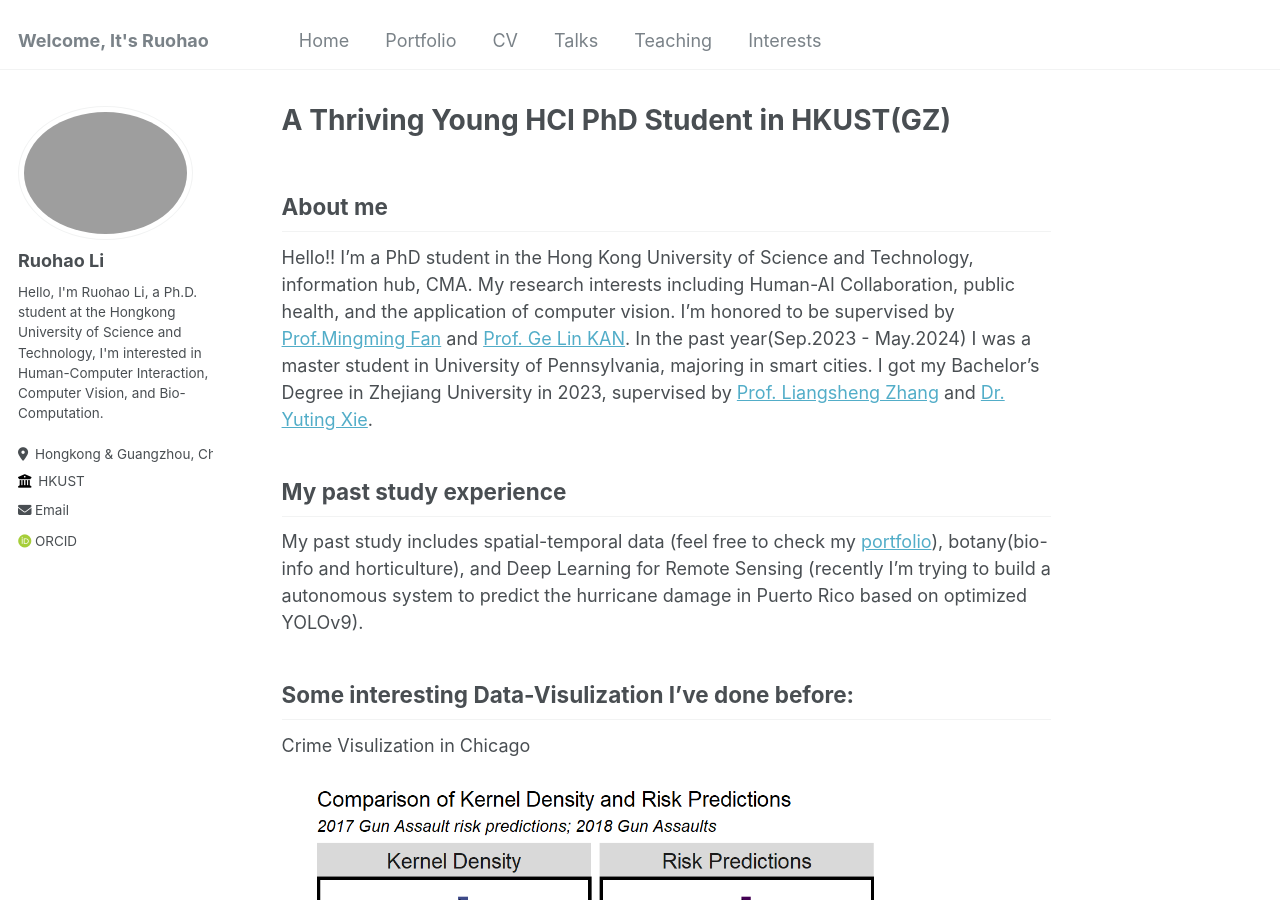
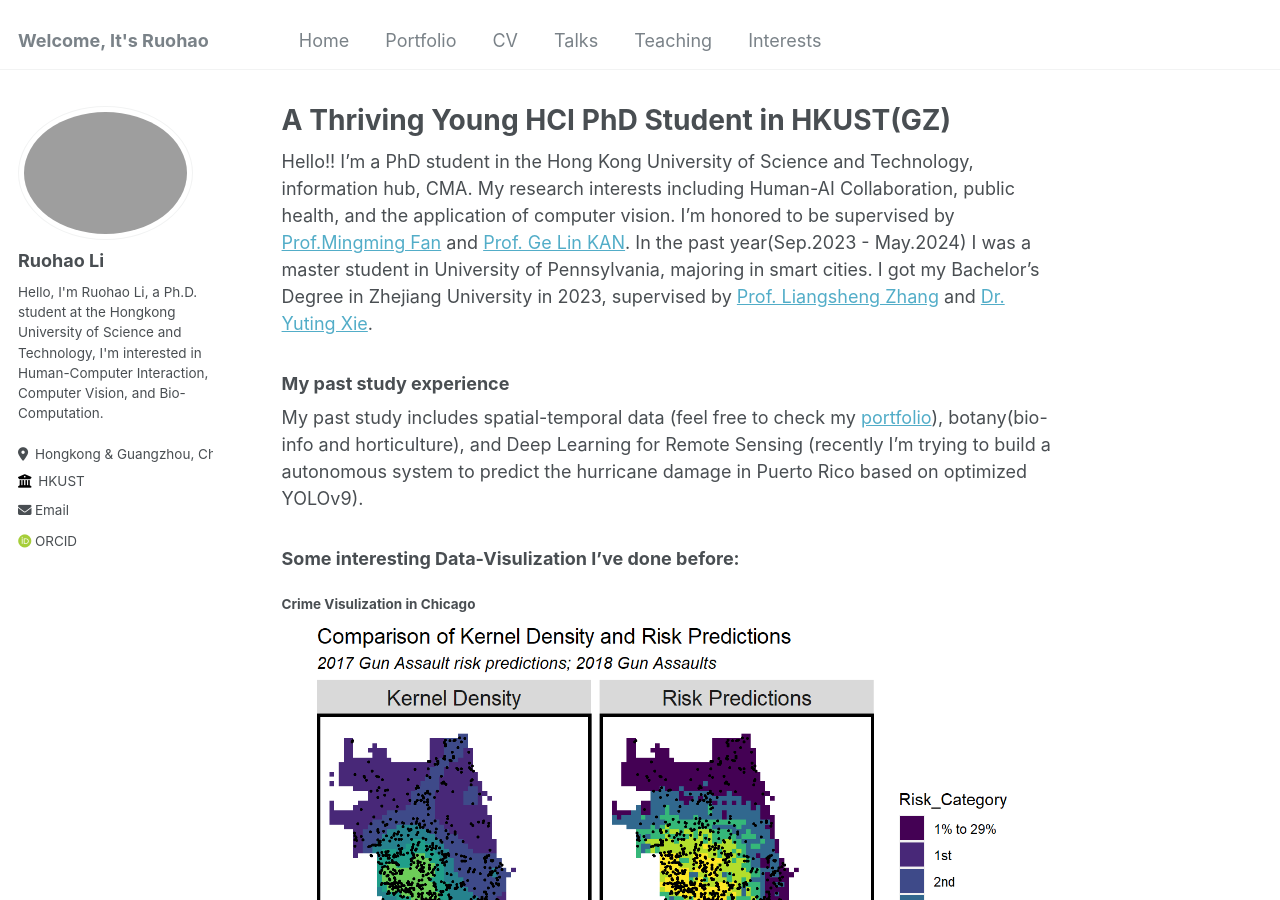
Before and after one commit to ruohaoli/ruohaoli.github.io, a Jekyll site: the page built from _pages/about.md, in a window 1280 px wide and 900 px high. Built offline with Jekyll 4.4.1, drawn with Linux system fonts in a browser that asks for light colours; some web fonts are replaced.

Commit message:
Update about.md

```diff
--- a/_pages/about.md
+++ b/_pages/about.md
@@ -6,26 +6,25 @@ redirect_from:
   - /about/
   - /about.html
 ---
-## About me
 
 Hello!! I'm a PhD student in the Hong Kong University of Science and Technology, information hub, CMA. My research interests including Human-AI Collaboration, public health, and the application of computer vision. I'm honored to be supervised by [Prof.Mingming Fan](https://www.mingmingfan.com/) and [Prof. Ge Lin KAN](https://facultyprofiles.hkust-gz.edu.cn/faculty-personal-page/KAN-GeLin/gelin). In the past year(Sep.2023 - May.2024) I was a master student in University of Pennsylvania, majoring in smart cities. I got my Bachelor's Degree in Zhejiang University in 2023, supervised by [Prof. Liangsheng Zhang](https://person.zju.edu.cn/0020046) and [Dr. Yuting Xie](https://person.zju.edu.cn/xieyuting).
 
 
-## My past study experience
+### My past study experience
 
 My past study includes spatial-temporal data (feel free to check my [portfolio](https://ruohaoli.github.io/portfolio/)), botany(bio-info and horticulture), and Deep Learning for Remote Sensing (recently I'm trying to build a autonomous system to predict the hurricane damage in Puerto Rico based on optimized YOLOv9).
 
 
-## Some interesting Data-Visulization I've done before:
+### Some interesting Data-Visulization I've done before:
 
-Crime Visulization in Chicago
+#### Crime Visulization in Chicago
 
 ![Crime Visulization in Chicago](/images/P1.png)
 
-Transportation Time-Series Data in Chicago
+#### Transportation Time-Series Data in Chicago
 
 ![Transportation Time-Series Data in Chicago](/images/P2.png)
 
-Transportation Lag in California
+#### Transportation Lag in California
 
 ![Transportation Lag in California](/images/P3.png)
```
